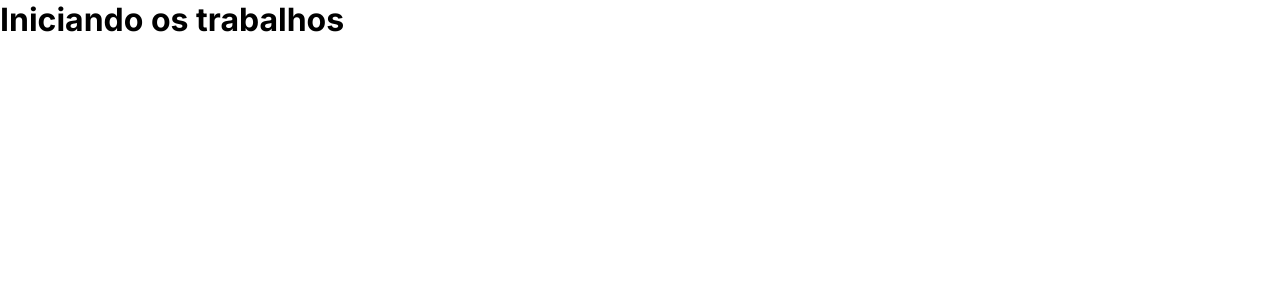
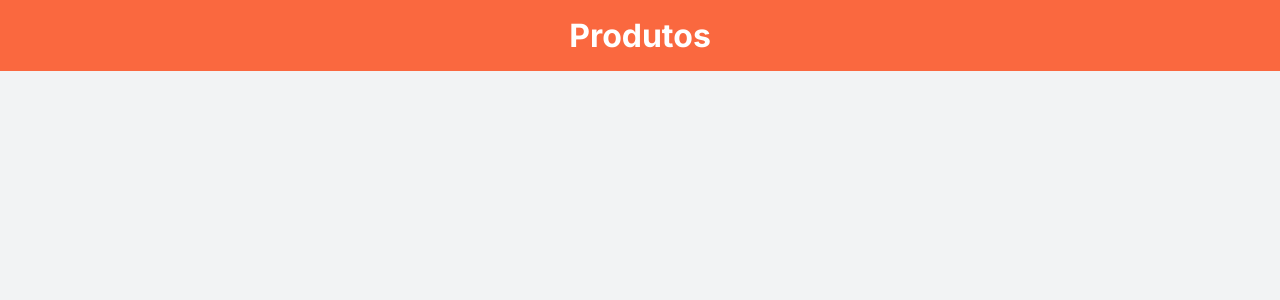
Before and after one commit to ThiagoPaz1/movie-catalog, a Next.js app: page / in a window 1280 px wide. Shown: the top 300 px of the page. Built offline with nearby package versions, Linux system fonts and the light colour scheme.

Commit message:
feat: Header component created in ProductsCatalog.

```diff
--- a/src/app/page.tsx
+++ b/src/app/page.tsx
@@ -1,7 +1,10 @@
+// Components
+import { ProductsCatalog } from "@/components/ProductsCatalog"
+
 export default function Home() {
   return (
     <main>
-      <h1>Iniciando os trabalhos</h1>
+      <ProductsCatalog />
     </main>
   )
 }
--- a/src/app/styles/globalStyles.ts
+++ b/src/app/styles/globalStyles.ts
@@ -6,5 +6,6 @@ export const GlobalStyle = createGlobalStyle`
   * {
     margin: 0;
     padding: 0;
+    background-color: #F2F3F4;
   }
 `
--- /dev/null
+++ b/src/components/ProductsCatalog/Header.tsx
@@ -0,0 +1,10 @@
+// Style and images
+import { HeaderContainer } from "./styles/headerStyles"
+
+export function Header() {
+  return (
+    <HeaderContainer>
+      Produtos
+    </HeaderContainer>
+  )
+}
--- /dev/null
+++ b/src/components/ProductsCatalog/index.tsx
@@ -0,0 +1,10 @@
+"use client"
+
+// Components
+import { Header } from "./Header"
+
+export function ProductsCatalog() {
+  return (
+    <Header />
+  )
+}
--- /dev/null
+++ b/src/components/ProductsCatalog/styles/headerStyles.ts
@@ -0,0 +1,10 @@
+import { styled } from "styled-components"
+
+export const HeaderContainer = styled.header`
+  padding: 1rem;
+  background-color: #FA683F;
+  color: white;
+  font-size: 2em;
+  font-weight: bolder;
+  text-align: center;
+`;
```
Also changed, not shown: src/app/product/page.tsx (added, +7 -0 lines), src/components/Product/index.tsx (added), 2 other files (tests, documents, lock files or other folders).
